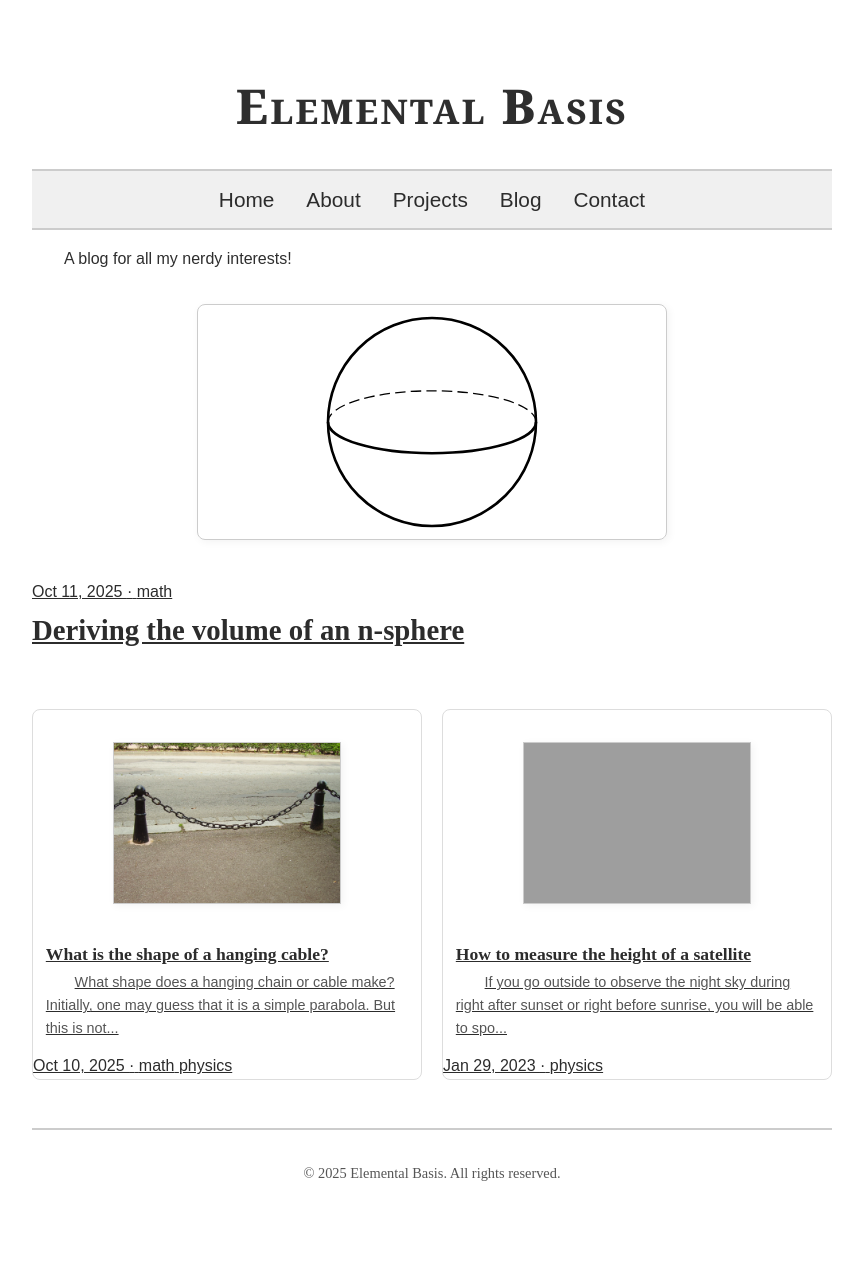
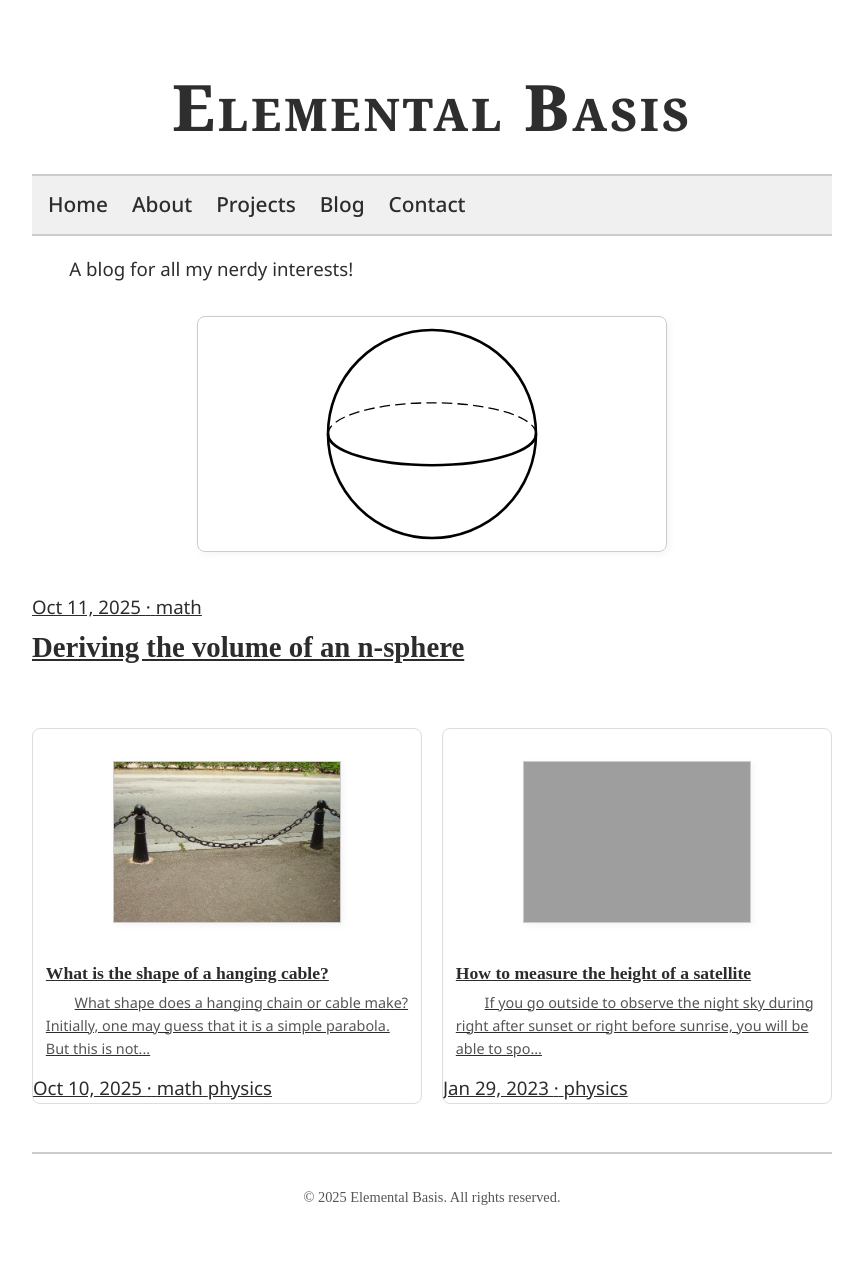
Before and after one commit to elementalbasis/elementalbasis.com, a Jekyll site: the page built from index.md, in a window 1280 px wide. Shown: the whole page, without its empty margins (208-1071 px from the left). Built offline with Jekyll 4.4.1, drawn with Linux system fonts in a browser that asks for light colours; before the commit the page ends 1257 px from its top, so only the background shows below that; grey boxes are pictures that could not be loaded.

Commit message:
Played around with the navbar and the main logo.

```diff
--- a/_layouts/default.html
+++ b/_layouts/default.html
@@ -4,9 +4,11 @@
 	<meta charset="utf-8">
 	<meta name="viewport" content="width=device-width, initial-scale=1.0">
 	<link rel="stylesheet" type="text/css" media="screen" href="/assets/css/main.css">
+
 	<link rel="preconnect" href="https://fonts.googleapis.com">
 	<link rel="preconnect" href="https://fonts.gstatic.com" crossorigin>
 	<link href="https://fonts.googleapis.com/css2?family=Noto+Serif:ital,wght@0,100..900;1,100..900&display=swap" rel="stylesheet">
+<link href="https://fonts.googleapis.com/css2?family=Noto+Sans:ital,wght@0,100..900;1,100..900&family=Noto+Serif:ital,wght@0,100..900;1,100..900&display=swap" rel="stylesheet">
 
 	<script src="/assets/scripts/mathjax-config.js" defer></script>
 	<script async src="https://cdn.jsdelivr.net/npm/mathjax@3/es5/tex-mml-chtml.js" defer></script>
--- a/assets/css/main.css
+++ b/assets/css/main.css
@@ -1,16 +1,4 @@
 /* MAIN CSS STYLING */
-
-
-
-/* Load the necessary fonts */
-.noto-serif-<uniquifier> {
-  font-family: "Noto Serif", serif;
-  font-optical-sizing: auto;
-  font-weight: <weight>;
-  font-style: normal;
-  font-variation-settings:
-    "wdth" 100;
-}
 
 
 
@@ -20,8 +8,8 @@ body {
 	margin: 40px auto;
 	max-width: 800px;
 	line-height: 1.6;
-	font-size: 1rem;
-	font-family: /*'AdwaitaSans'*/ sans-serif;;
+	font-size: 14pt;
+	font-family: 'Noto Sans', sans-serif;
 	color: #2e2e2e;
 	padding: 0 10px;
 	background-color: #ffffff;/*#f2f2f2;*/
@@ -48,13 +36,13 @@ header {
 }
 
 .site-logo {
-	font-family: 'Noto Serif';
-	font-size: clamp(1.6rem, 6vw, 3rem);
+	font-family: 'Noto Serif', serif;
+	font-size: clamp(2rem, 6vw, 4rem);
 	font-variant: small-caps;
 	font-weight: 800;
 	line-height: 1.1;
 	color: #2e2e2e;
-	margin: 0.5rem 0 0.25rem;
+	margin: 0;
 	letter-spacing: 0.05em;
 }
 
@@ -88,6 +76,16 @@ footer {
   border-bottom: 2px solid #ccc;
   /*font-family: small-caps;*/
   /*font-size: 1.5rem;*/
+  display: flex;
+  align-items: center;
+  justify-content: space-between;
+  max-width: 900px;
+  overflow-x: auto;
+  white-space: nowrap;
+  gap: 1rem;
+  list-style: none;
+  margin: 0 auto;
+  -webkit-overflow-scrolling: touch;
 }
 
 .site-nav ul {
@@ -96,7 +94,7 @@ footer {
   padding: 0.75rem 1rem;
   display: flex;
   justify-content: center;
-  gap: 2rem;
+  gap: 1.5rem;
 }
 
 .site-nav li {
@@ -104,17 +102,20 @@ footer {
 }
 
 .site-nav a {
+  display: inline-block;
   text-decoration: none;
   color: #2c2c2c;
   /*font-family: serif;
   font-variant: inherit;
   font-weight: 600;*/
   font-size: 1.3rem;
+  font-weight: 500;
   /*transition: color 0.5s ease;*/
 }
 
 .site-nav a:hover {
   color: #c9a300;
+  text-decoration: underline;
 }
 
 
```
